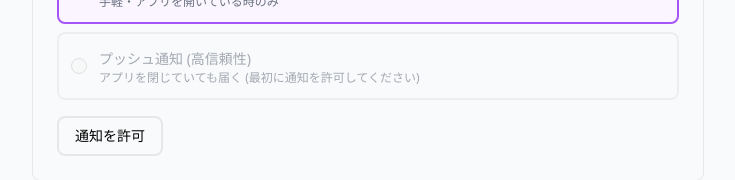
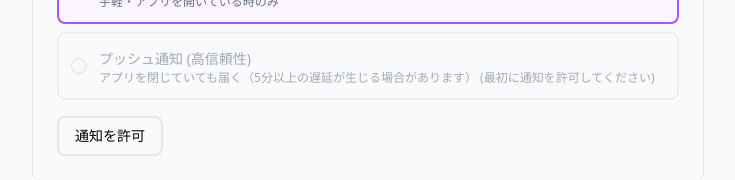
Before and after one commit to lost-nd-xxx/update-bell-app, a React (Vite) app: page / in a window 1280 px wide. Both pictures are taken after a click on the button 941 px from the left and 35 px from the top of the page. Shown: the part 338-518 px from the top of the page, without its empty margins (272-1007 px from the left). Built offline with nearby package versions, Linux system fonts and the light colour scheme; no server answers.

Commit message:
通知遅延に関する記述を各ファイルに追記。

```diff
--- a/src/components/Settings.tsx
+++ b/src/components/Settings.tsx
@@ -392,7 +392,7 @@ const Settings: React.FC<SettingsProps> = ({
                         プッシュ通知 (高信頼性)
                       </span>
                       <p className="text-xs text-gray-500 dark:text-gray-400">
-                        アプリを閉じていても届く
+                        アプリを閉じていても届く（5分以上の遅延が生じる場合があります）
                         {settings.notifications.permission !== "granted" &&
                           " (最初に通知を許可してください)"}
                       </p>
@@ -662,7 +662,7 @@ const Settings: React.FC<SettingsProps> = ({
                   <strong className="mt-2 block">プッシュ通知 (高信頼性) の場合:</strong>
                   <ul className="list-disc list-inside ml-2">
                     <li>アプリを閉じていても通知が届きますが、OSの省電力設定などの影響を受ける場合があります。</li>
-                    <li>サーバーでの処理とGitHub Actionsの実行タイミングにより、最大5分程度の遅延が生じる可能性があります。</li>
+                    <li>GitHub Actionsの実行タイミングにより、通知には5分以上の遅延が生じる可能性があります。</li>
                   </ul>
                   <strong className="mt-2 block">推奨事項:</strong>
                   <ul className="list-disc list-inside ml-2">
```
Also changed, not shown: 2 other files (tests, documents, lock files or other folders).
